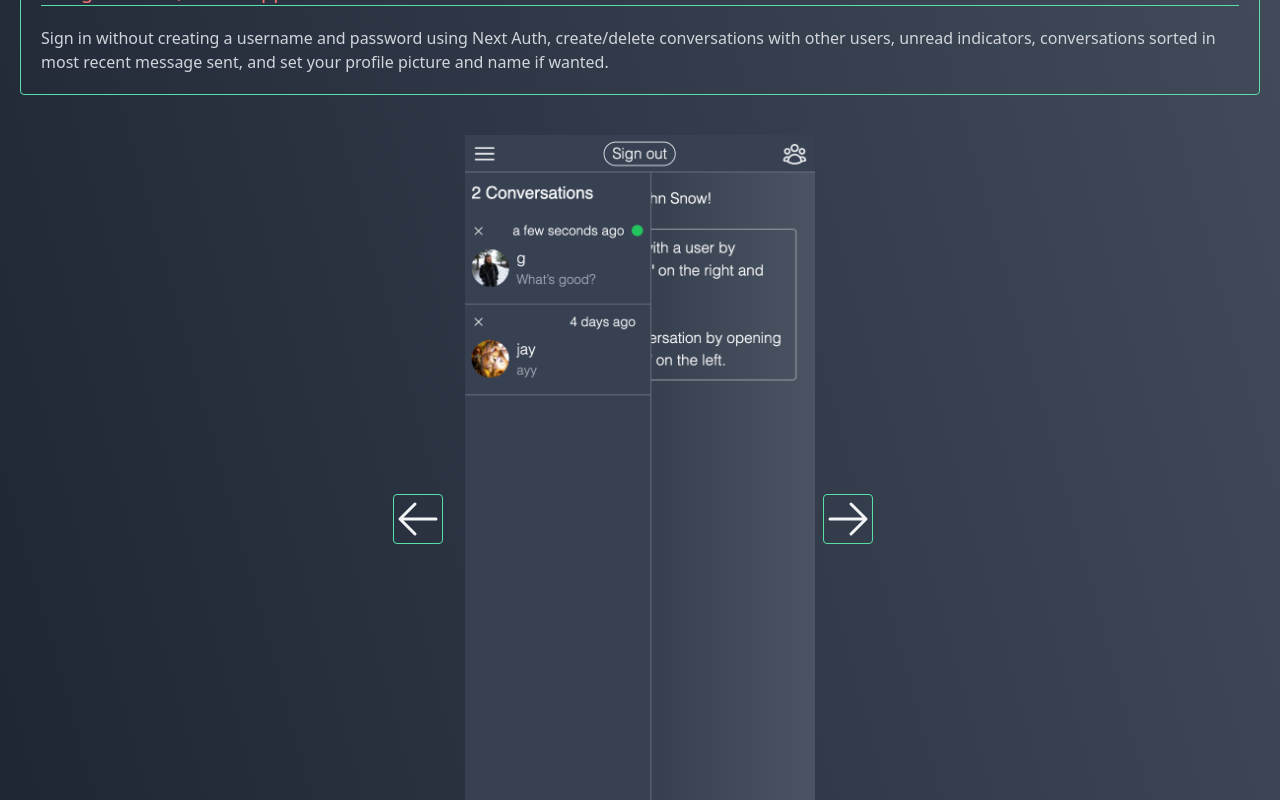
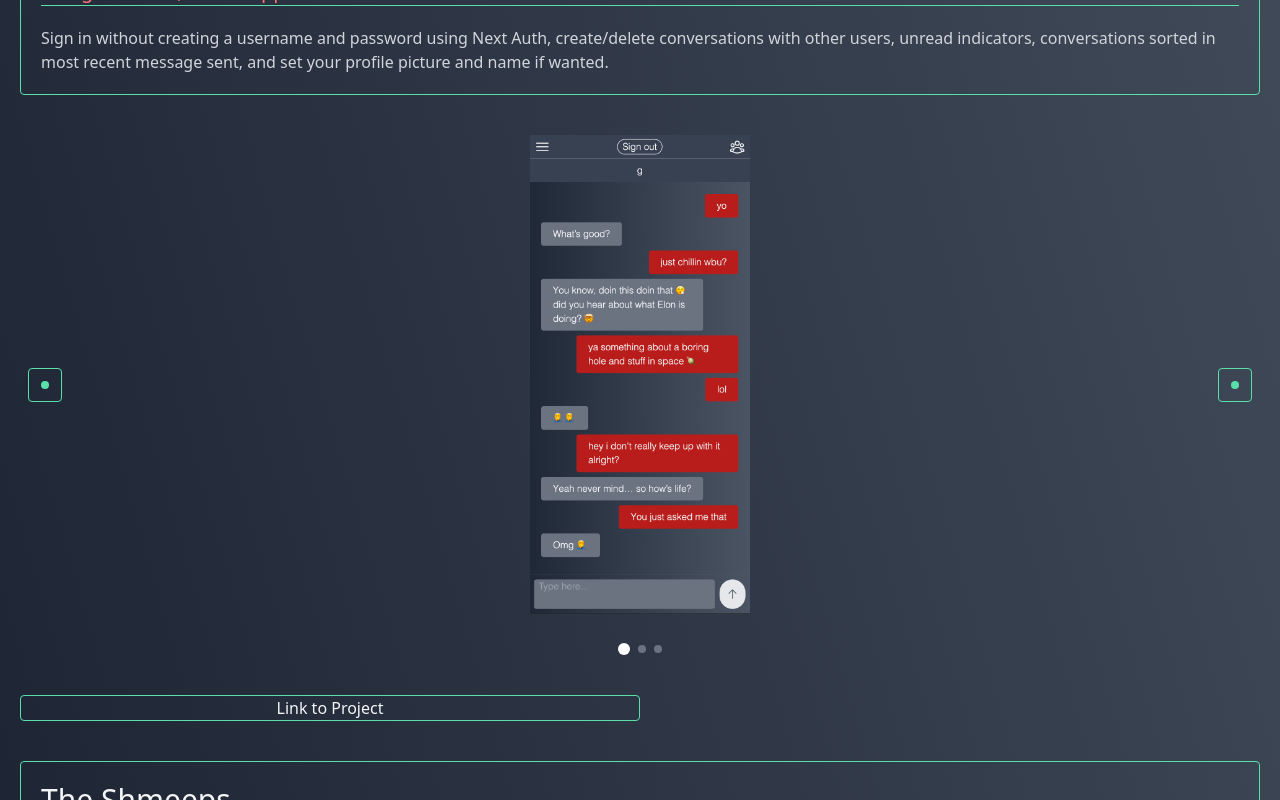
Before and after one commit to 0xJayden/portfolio, a Next.js app: page / in a window 1280 px wide. Shown: the part 1660-2460 px from the top of the page. Built offline with nearby package versions, Linux system fonts and the light colour scheme.

Commit message:
visual fixes

```diff
--- a/components/Chat.tsx
+++ b/components/Chat.tsx
@@ -3,33 +3,33 @@ import { useRouter } from "next/router";
 import chat1 from "../public/chat-1.png";
 import chat2 from "../public/chat-2.png";
 import chat3 from "../public/chat-3.png";
-import {
-  ArrowLeftCircleIcon,
-  ArrowLeftIcon,
-  ArrowRightCircleIcon,
-  ArrowRightIcon,
-} from "@heroicons/react/24/outline";
 import { useState } from "react";
 
 export default function EventMarketPlace() {
   const [currentPic, setCurrentPic] = useState(0);
+  const [clickedRight, setClickedRight] = useState(false);
+  const [clickedLeft, setClickedLeft] = useState(false);
 
   const router = useRouter();
 
   const nextPic = () => {
+    setClickedRight(true);
     if (currentPic === 2) {
       setCurrentPic(0);
     } else {
       setCurrentPic(currentPic + 1);
     }
+    setTimeout(() => setClickedRight(false), 500);
   };
 
   const prevPic = () => {
+    setClickedLeft(true);
     if (currentPic === 0) {
       setCurrentPic(2);
     } else {
       setCurrentPic(currentPic - 1);
     }
+    setTimeout(() => setClickedLeft(false), 500);
   };
 
   return (
@@ -46,48 +46,78 @@ export default function EventMarketPlace() {
         </p>
       </div>
 
-      <div className="flex justify-center mt-10">
+      <div className="flex relative justify-center mt-10 h-[500px] w-full overflow-hidden">
+        <div className="flex justify-between w-full z-10">
+          <div
+            onClick={() => {
+              if (clickedRight || clickedLeft) return;
+              prevPic();
+            }}
+            className="p-2 flex items-center justify-center transition-all duration-[600] ease-in-out"
+          >
+            <div className="border rounded border-[#5adfaa] cursor-pointer">
+              <div className="rounded-full h-2 w-2 m-3 bg-[#5adfaa]"></div>
+            </div>
+          </div>
+          <div
+            onClick={() => {
+              if (clickedRight || clickedLeft) return;
+              nextPic();
+            }}
+            className="p-2 flex items-center justify-center transition-all duration-[600] ease-in-out"
+          >
+            <div className="border rounded border-[#5adfaa] cursor-pointer">
+              <div className="rounded-full h-2 w-2 m-3 bg-[#5adfaa]"></div>
+            </div>
+          </div>
+        </div>
         <div
-          onClick={() => prevPic()}
-          className="p-2 w-20 flex items-center transition-all duration-300 ease-in-out"
+          className={`max-w-[220px] absolute transition-all duration-[500] ease-out ${
+            currentPic === 2
+              ? "opacity-100"
+              : `opacity-0 ${clickedRight && "translate-x-full"} ${
+                  clickedLeft && "-translate-x-full"
+                }`
+          }`}
         >
-          <ArrowLeftIcon className="max-w-[50px] border rounded border-[#5adfaa] cursor-pointer" />
+          <Image src={chat3} />
         </div>
-        {currentPic === 0 && (
-          <div className="max-w-[350px]">
-            <Image src={chat1} />
-          </div>
-        )}
-        {currentPic === 1 && (
-          <div className="max-w-[350px]">
-            <Image src={chat2} />
-          </div>
-        )}
-        {currentPic === 2 && (
-          <div className="max-w-[350px]">
-            <Image src={chat3} />
-          </div>
-        )}
         <div
-          onClick={() => nextPic()}
-          className="p-2 flex items-center w-20 transition-all duration-300 ease-in-out"
+          className={`max-w-[220px] absolute transition-all duration-[500] ease-out ${
+            currentPic === 1
+              ? "opacity-100"
+              : `opacity-0 ${clickedRight && "translate-x-full"} ${
+                  clickedLeft && "-translate-x-full"
+                }`
+          }`}
         >
-          <ArrowRightIcon className="max-w-[50px] border rounded border-[#5adfaa] cursor-pointer" />
+          <Image src={chat1} />
+        </div>
+        <div
+          className={`max-w-[220px] absolute transition-all duration-[500] ease-out ${
+            currentPic === 0
+              ? "opacity-100"
+              : `opacity-0 ${clickedRight && "translate-x-full"} ${
+                  clickedLeft && "-translate-x-full"
+                }`
+          }`}
+        >
+          <Image src={chat2} />
         </div>
       </div>
       <div className="flex w-full h-3 justify-center items-center space-x-2 mt-2">
         <div
-          className={`rounded-full transition-all duration-300 ease-in-out ${
+          className={`rounded-full transition-all duration-[500] ease-in-out ${
             currentPic === 0 ? "bg-white h-3 w-3" : "bg-gray-500 h-2 w-2"
           }`}
         ></div>
         <div
-          className={`rounded-full transition-all duration-300 ease-in-out ${
+          className={`rounded-full transition-all duration-[500] ease-in-out ${
             currentPic === 1 ? "bg-white h-3 w-3" : "bg-gray-500 h-2 w-2"
           }`}
         ></div>
         <div
-          className={`rounded-full transition-all duration-300 ease-in-out ${
+          className={`rounded-full transition-all duration-[500] ease-in-out ${
             currentPic === 2 ? "bg-white h-3 w-3" : "bg-gray-500 h-2 w-2"
           }`}
         ></div>
--- a/tailwind.config.js
+++ b/tailwind.config.js
@@ -5,7 +5,21 @@ module.exports = {
     "./components/**/*.{js,ts,jsx,tsx}",
   ],
   theme: {
-    extend: {},
+    extend: {
+      keyframes: {
+        slide: {
+          "100%": { opacity: "0" },
+        },
+        show: {
+          "0%": { right: "0", opacity: "0" },
+          "100%": { opacity: "1", right: "55px" },
+        },
+      },
+      animation: {
+        slide: "slide 1s ease-out",
+        show: "show 1s ease-out",
+      },
+    },
   },
   plugins: [],
 };
```
